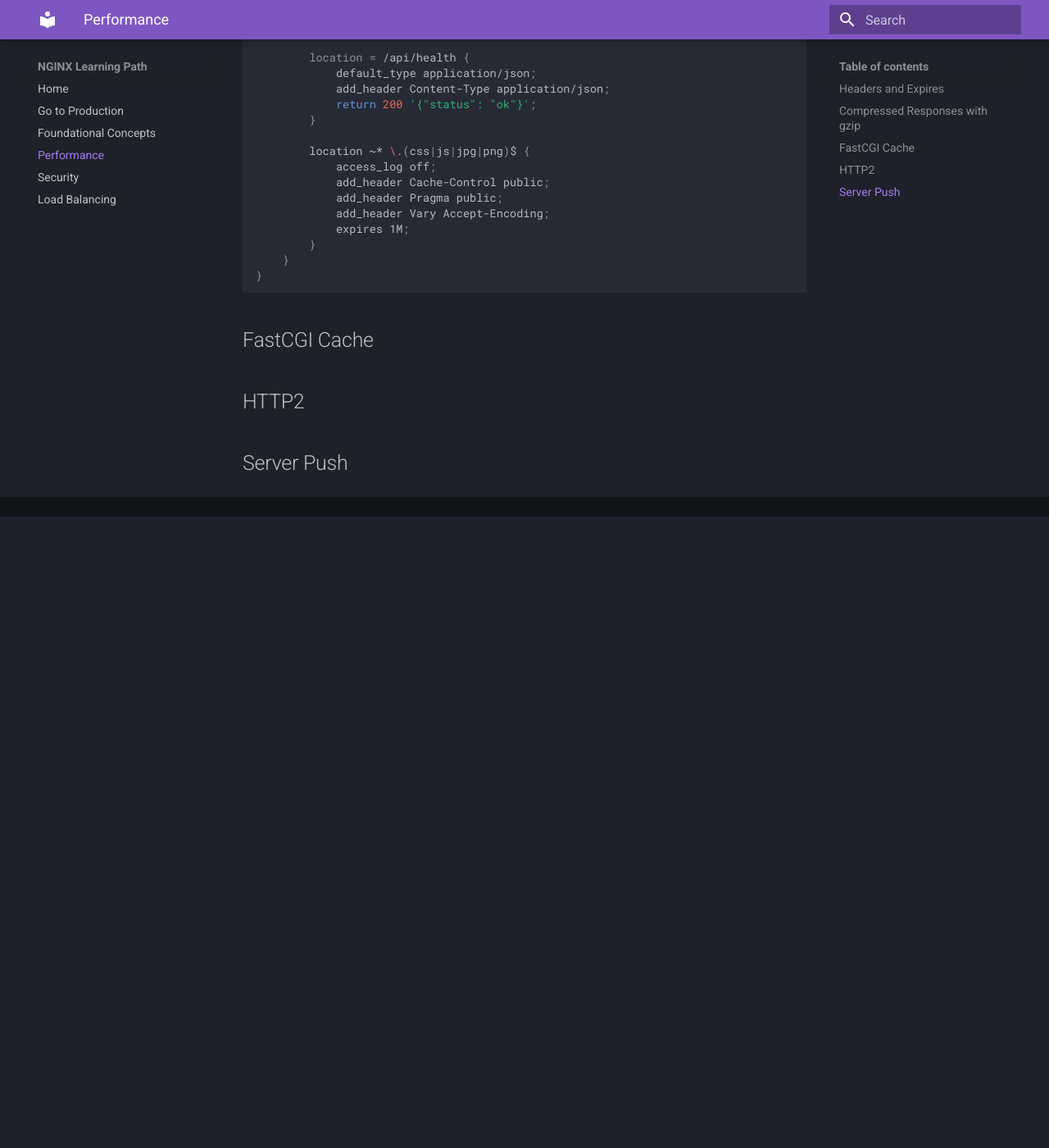
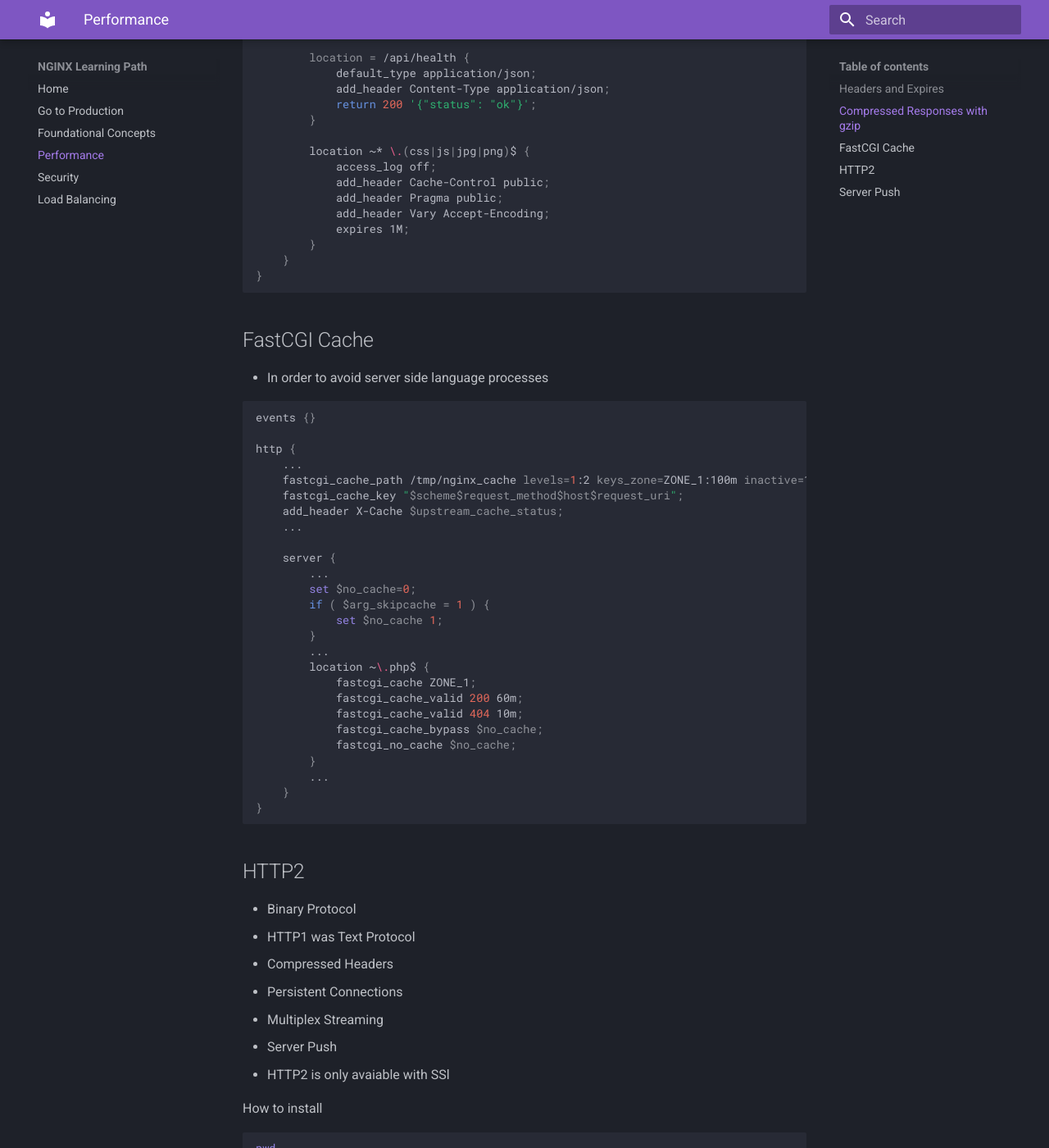
Before and after one commit to janobourian/nginx-learning-path, an MkDocs documentation site: the page built from docs/performance.md, in a window 1280 px wide and 1400 px high, scrolled down 1879 px. Shown: the whole window at 82% size. Built offline with MkDocs 1.6.1 and Material for MkDocs 9.7.7, drawn with Linux system fonts in a browser that asks for light colours; before the commit the page ends 2509 px from its top, so only the background shows below that; some of the changed text lies outside the part shown.

Commit message:
add: performance information

````diff
--- a/docs/performance.md
+++ b/docs/performance.md
@@ -110,6 +110,72 @@
 
 ## FastCGI Cache
 
+* In order to avoid server side language processes
+
+```sh
+events {}
+
+http {
+    ...
+    fastcgi_cache_path /tmp/nginx_cache levels=1:2 keys_zone=ZONE_1:100m inactive=10m;
+    fastcgi_cache_key "$scheme$request_method$host$request_uri";
+    add_header X-Cache $upstream_cache_status;
+    ...
+
+    server {
+        ...
+        set $no_cache=0;
+        if ( $arg_skipcache = 1 ) {
+            set $no_cache 1;
+        }
+        ...
+        location ~\.php$ {
+            fastcgi_cache ZONE_1;
+            fastcgi_cache_valid 200 60m;
+            fastcgi_cache_valid 404 10m;
+            fastcgi_cache_bypass $no_cache;
+            fastcgi_no_cache $no_cache;
+        }
+        ...
+    }
+}
+```
+
 ## HTTP2
 
+* Binary Protocol
+* HTTP1 was Text Protocol
+* Compressed Headers
+* Persistent Connections
+* Multiplex Streaming
+* Server Push
+* HTTP2 is only avaiable with SSl
+
+How to install
+
+```sh
+pwd
+cd /home/ec2-user
+ls -l
+cd nginx-1.28.0
+./configure --help
+./configure --help | grep http_v2
+./configure --sbin-path=/usr/bin/nginx --conf-path=/etc/nginx/nginx.conf --error-log-path=/var/log/nginx/error.log --http-log-path=/var/log/nginx/access.log --with-pcre --pid-path=/var/run/nginx.pid --with-http_ssl_module --with-http_image_filter_module=dynamic --with-http_v2_module --modules-path=/etc/nginx/modules
+make
+make install
+systemctl restart nginx
+```
+
 ## Server Push
+
+* Library: https://nghttp2.org
+* Example: https://www.f5.com/company/blog/nginx/nginx-1-13-9-http2-server-push
+
+The goal is receive some files with another file, for example when `/index.html` is requested you will receive other files such as `/styles.css`
+
+```sh
+location = /index.html {
+    http2_push /style.css;
+    http2_push /image.png;
+}
+```
````
